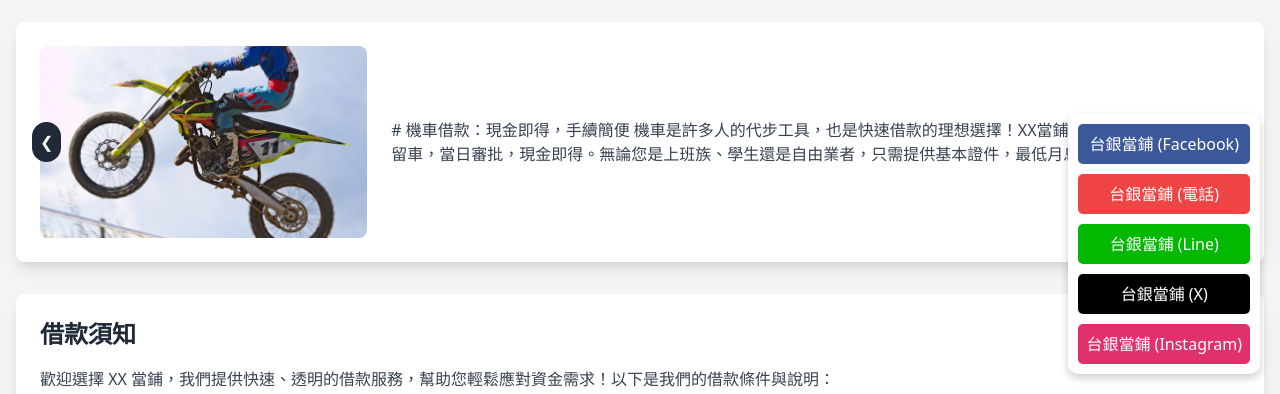
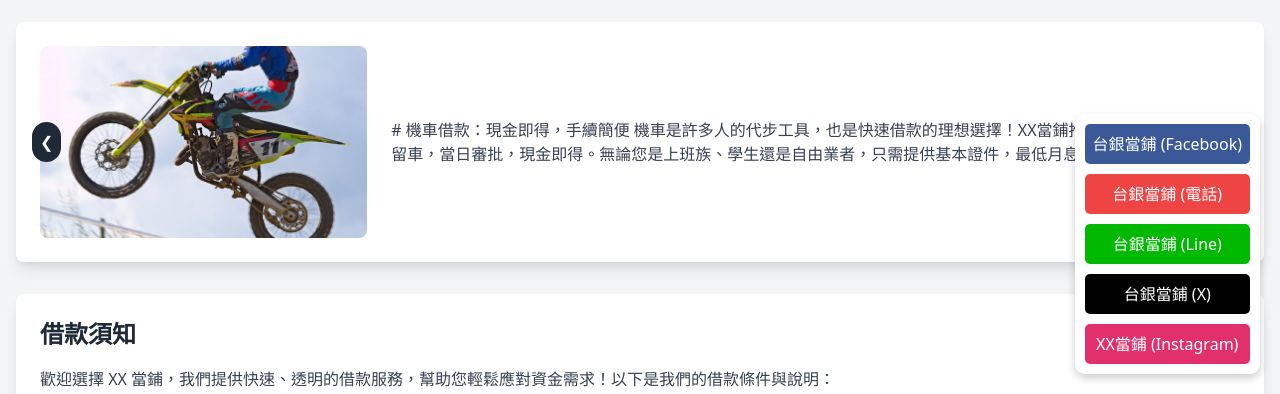
Before and after one commit to stockcorp/pawnshop, a plain HTML site: page index.html in a window 1280 px wide. Shown: the part 406-800 px from the top of the page. Drawn offline with nearby package versions, Linux system fonts and the light colour scheme.

Commit message:
Add files via upload

```diff
--- a/index.html
+++ b/index.html
@@ -258,11 +258,11 @@
                 <div class="bg-white rounded-lg shadow-lg p-6 text-center">
                     <h2 id="contact-title" class="text-2xl font-bold text-gray-800 mb-4">聯絡我們</h2>
                     <div class="flex flex-wrap justify-center gap-4 mb-6">
-                        <a id="facebook-contact" href="https://www.facebook.com/yourpawnshop" target="_blank" class="bg-blue-600 text-white px-6 py-3 rounded-lg shadow-md hover:bg-blue-700">XX當鋪 (Facebook)</a>
-                        <a id="phone-contact" href="tel:+886123456789" class="bg-red-600 text-white px-6 py-3 rounded-lg shadow-md hover:bg-red-700">XX當鋪 (電話)</a>
-                        <a id="line-contact" href="https://line.me/ti/p/your-line-id" target="_blank" class="bg-green-600 text-white px-6 py-3 rounded-lg shadow-md hover:bg-green-700">XX當鋪 (Line)</a>
-                        <a id="x-contact" href="https://x.com/example" target="_blank" class="bg-black text-white px-6 py-3 rounded-lg shadow-md hover:bg-gray-800">XX當鋪 (X)</a>
-                        <a id="instagram-contact" href="https://www.instagram.com/example" target="_blank" class="bg-pink-600 text-white px-6 py-3 rounded-lg shadow-md hover:bg-pink-700">XX當鋪 (Instagram)</a>
+                        <a id="facebook-contact" href="#" target="_blank" class="bg-blue-600 text-white px-6 py-3 rounded-lg shadow-md hover:bg-blue-700 hidden">XX當鋪 (Facebook)</a>
+                        <a id="phone-contact" href="#" class="bg-red-600 text-white px-6 py-3 rounded-lg shadow-md hover:bg-red-700 hidden">XX當鋪 (電話)</a>
+                        <a id="line-contact" href="#" target="_blank" class="bg-green-600 text-white px-6 py-3 rounded-lg shadow-md hover:bg-green-700 hidden">XX當鋪 (Line)</a>
+                        <a id="x-contact" href="#" target="_blank" class="bg-black text-white px-6 py-3 rounded-lg shadow-md hover:bg-gray-800 hidden">XX當鋪 (X)</a>
+                        <a id="instagram-contact" href="#" target="_blank" class="bg-pink-600 text-white px-6 py-3 rounded-lg shadow-md hover:bg-pink-700 hidden">XX當鋪 (Instagram)</a>
                     </div>
                     <iframe class="w-full h-64 rounded-lg" src="https://www.google.com/maps/embed?pb=!1m18!1m12!1m3!1d3614.9728964134636!2d121.51168581500674!3d25.03497298396453!2m3!1f0!2f0!3f0!3m2!1i1024!2i768!4f13.1!3m3!1m2!1s0x3442a946d5171e7f%3A0x5b4f6d6c6d6d6d6d!2sTaipei%20228%20Memorial%20Park!5e0!3m2!1szh-TW!2stw!4v1634567890123" allowfullscreen="" loading="lazy"></iframe>
                 </div>
@@ -292,15 +292,16 @@
 
         <!-- 右下角浮動聯絡我們 -->
         <div class="contact-float">
-            <a id="facebook-float" href="https://www.facebook.com/yourpawnshop" target="_blank" class="bg-blue-600">XX當鋪 (Facebook)</a>
-            <a id="phone-float" href="tel:+886123456789" class="bg-red-600">XX當鋪 (電話)</a>
-            <a id="line-float" href="https://line.me/ti/p/your-line-id" target="_blank" class="bg-green-600">XX當鋪 (Line)</a>
-            <a id="x-float" href="https://x.com/example" target="_blank" class="bg-black">XX當鋪 (X)</a>
-            <a id="instagram-float" href="https://www.instagram.com/example" target="_blank" class="bg-pink-600">XX當鋪 (Instagram)</a>
+            <a id="facebook-float" href="#" target="_blank" class="bg-blue-600 hidden">XX當鋪 (Facebook)</a>
+            <a id="phone-float" href="#" class="bg-red-600 hidden">XX當鋪 (電話)</a>
+            <a id="line-float" href="#" target="_blank" class="bg-green-600 hidden">XX當鋪 (Line)</a>
+            <a id="x-float" href="#" target="_blank" class="bg-black hidden">XX當鋪 (X)</a>
+            <a id="instagram-float" href="#" target="_blank" class="bg-pink-600 hidden">XX當鋪 (Instagram)</a>
         </div>
     </div>
 
     <script>
+        document.addEventListener('DOMContentLoaded', () => {
             // 分頁切換
             const pages = document.querySelectorAll('.page-content');
             const navButtons = document.querySelectorAll('.nav-btn');
@@ -450,46 +451,29 @@
                 });
 
             function updateContactLinks() {
-            // 更新聯絡我們按鈕
-            document.getElementById('facebook-contact').href = contactInfo.facebook || '#';
-            document.getElementById('phone-contact').href = contactInfo.phone || '#';
-            document.getElementById('line-contact').href = contactInfo.line || '#';
-            document.getElementById('x-contact').href = contactInfo.x || '#';
-            document.getElementById('instagram-contact').href = contactInfo.instagram || '#';
+                const contacts = [
+                    { id: 'facebook', contactId: 'facebook-contact', floatId: 'facebook-float', label: 'Facebook' },
+                    { id: 'phone', contactId: 'phone-contact', floatId: 'phone-float', label: '電話' },
+                    { id: 'line', contactId: 'line-contact', floatId: 'line-float', label: 'Line' },
+                    { id: 'x', contactId: 'x-contact', floatId: 'x-float', label: 'X' },
+                    { id: 'instagram', contactId: 'instagram-contact', floatId: 'instagram-float', label: 'Instagram' }
+                ];
 
-            // 更新浮動按鈕
-            document.getElementById('facebook-float').href = contactInfo.facebook || '#';
-            document.getElementById('phone-float').href = contactInfo.phone || '#';
-            document.getElementById('line-float').href = contactInfo.line || '#';
-            document.getElementById('x-float').href = contactInfo.x || '#';
-            document.getElementById('instagram-float').href = contactInfo.instagram || '#';
+                contacts.forEach(contact => {
+                    const contactElement = document.getElementById(contact.contactId);
+                    const floatElement = document.getElementById(contact.floatId);
+                    const hasValue = contactInfo[contact.id];
 
-            // 動態顯示按鈕
-            document.getElementById('facebook-contact').classList.toggle('hidden', !contactInfo.facebook);
-            document.getElementById('phone-contact').classList.toggle('hidden', !contactInfo.phone);
-            document.getElementById('line-contact').classList.toggle('hidden', !contactInfo.line);
-            document.getElementById('x-contact').classList.toggle('hidden', !contactInfo.x);
-            document.getElementById('instagram-contact').classList.toggle('hidden', !contactInfo.instagram);
+                    contactElement.href = hasValue || '#';
+                    floatElement.href = hasValue || '#';
+                    contactElement.classList.toggle('hidden', !hasValue);
+                    floatElement.classList.toggle('hidden', !hasValue);
 
-            document.getElementById('facebook-float').classList.toggle('hidden', !contactInfo.facebook);
-            document.getElementById('phone-float').classList.toggle('hidden', !contactInfo.phone);
-            document.getElementById('line-float').classList.toggle('hidden', !contactInfo.line);
-            document.getElementById('x-float').classList.toggle('hidden', !contactInfo.x);
-            document.getElementById('instagram-float').classList.toggle('hidden', !contactInfo.instagram);
-
-            // 更新聯絡我們按鈕文字
-            document.getElementById('facebook-contact').textContent = `${siteName} (Facebook)`;
-            document.getElementById('phone-contact').textContent = `${siteName} (電話)`;
-            document.getElementById('line-contact').textContent = `${siteName} (Line)`;
-            document.getElementById('x-contact').textContent = `${siteName} (X)`;
-            document.getElementById('instagram-contact').textContent = `${siteName} (Instagram)`;
-
-            // 更新浮動按鈕文字
-            document.getElementById('facebook-float').textContent = `${siteName} (Facebook)`;
-            document.getElementById('phone-float').textContent = `${siteName} (電話)`;
-            document.getElementById('line-float').textContent = `${siteName} (Line)`;
-            document.getElementById('x-float').textContent = `${siteName} (X)`;
-            document.getElementById('instagram-float').textContent = `${siteName} (Instagram)`;
+                    if (hasValue) {
+                        contactElement.textContent = `${siteName} (${contact.label})`;
+                        floatElement.textContent = `${siteName} (${contact.label})`;
+                    }
+                });
 
                 // 更新分享連結
                 document.getElementById('facebook-share').href = `https://www.facebook.com/sharer/sharer.php?u=${encodeURIComponent(siteUrl)}`;
@@ -501,21 +485,21 @@
             // 載入首頁內容
             fetch('content/index.txt')
                 .then(response => {
-                if (!response.ok) throw new Error('檔案未找到');
+                    if (!response.ok) throw new Error(`無法載入 index.txt，狀態碼: ${response.status}`);
                     return response.text();
                 })
                 .then(data => {
-                document.getElementById('index-content').textContent = data;
+                    document.getElementById('index-content').textContent = data.trim();
                 })
                 .catch(error => {
-                console.error('載入首頁內容失敗:', error);
-                document.getElementById('index-content').textContent = '尚未載入內容';
+                    console.error('載入首頁內容失敗:', error.message);
+                    document.getElementById('index-content').textContent = '無法載入首頁內容，請稍後重試';
                 });
 
             // 載入最新消息內容
             fetch('content/news.txt')
                 .then(response => {
-                if (!response.ok) throw new Error('檔案未找到');
+                    if (!response.ok) throw new Error(`無法載入 news.txt，狀態碼: ${response.status}`);
                     return response.text();
                 })
                 .then(data => {
@@ -559,13 +543,13 @@
                             updateCarousel();
                         }, 5000);
                     } else {
-                    document.getElementById('news-content').textContent = '尚未載入內容';
+                        document.getElementById('news-content').textContent = '暫無最新消息';
                         toggleCarouselButtons(false);
                     }
                 })
                 .catch(error => {
-                console.error('載入最新消息失敗:', error);
-                document.getElementById('news-content').textContent = '尚未載入內容';
+                    console.error('載入最新消息失敗:', error.message);
+                    document.getElementById('news-content').textContent = '無法載入最新消息，請稍後重試';
                     toggleCarouselButtons(false);
                 });
 
@@ -573,14 +557,14 @@
             let services = [];
             fetch('content/service.txt')
                 .then(response => {
-                if (!response.ok) throw new Error('檔案未找到');
+                    if (!response.ok) throw new Error(`無法載入 service.txt，狀態碼: ${response.status}`);
                     return response.text();
                 })
                 .then(data => {
                     try {
                         services = JSON.parse(data);
                     } catch (e) {
-                    throw new Error('JSON 解析失敗');
+                        throw new Error('解析 service.txt 失敗');
                     }
 
                     // 服務介紹方格
@@ -598,7 +582,7 @@
                     });
                 })
                 .catch(error => {
-                console.error('載入服務內容失敗:', error);
+                    console.error('載入服務內容失敗:', error.message);
                     // 預設服務內容
                     services = [
                         { title: "汽車借款", shortDescription: "快速審核，車輛照開，資金即到！", fullDescription: "我們的汽車借款服務提供免留車方案，最快當天放款，年利率低至 3.5%，靈活還款期限，讓您無壓力駕馭愛車。立即聯繫 XX 當鋪！", image: "img/service1.jpg" },
@@ -622,6 +606,25 @@
                         serviceGrid.appendChild(card);
                     });
                 });
+
+            // 載入關於我們內容
+            fetch('content/about.txt')
+                .then(response => {
+                    if (!response.ok) throw new Error(`無法載入 about.txt，狀態碼: ${response.status}`);
+                    return response.text();
+                })
+                .then(data => {
+                    const trimmedData = data.trim();
+                    if (trimmedData === '') {
+                        throw new Error('about.txt 內容為空');
+                    }
+                    document.getElementById('about-content').textContent = trimmedData;
+                })
+                .catch(error => {
+                    console.error('載入關於我們內容失敗:', error.message);
+                    document.getElementById('about-content').textContent = '無法載入關於我們內容，請確認 content/about.txt 是否存在';
+                });
+        });
     </script>
 </body>
 </html>
```
Lines whose indentation alone changed are shown as unchanged.
